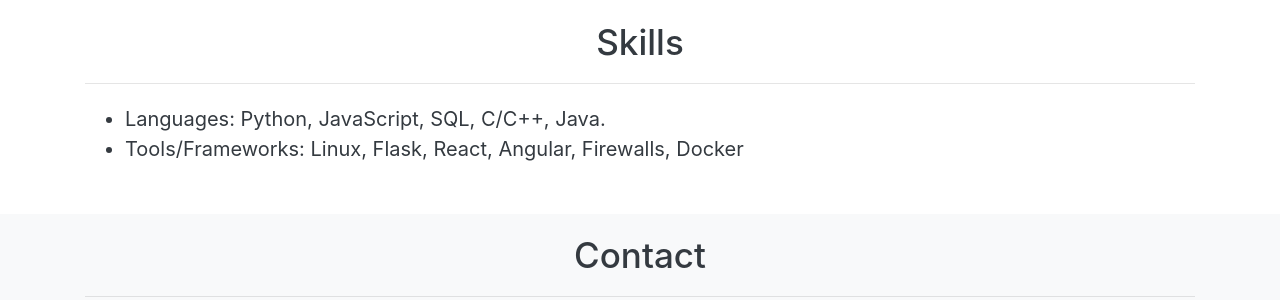
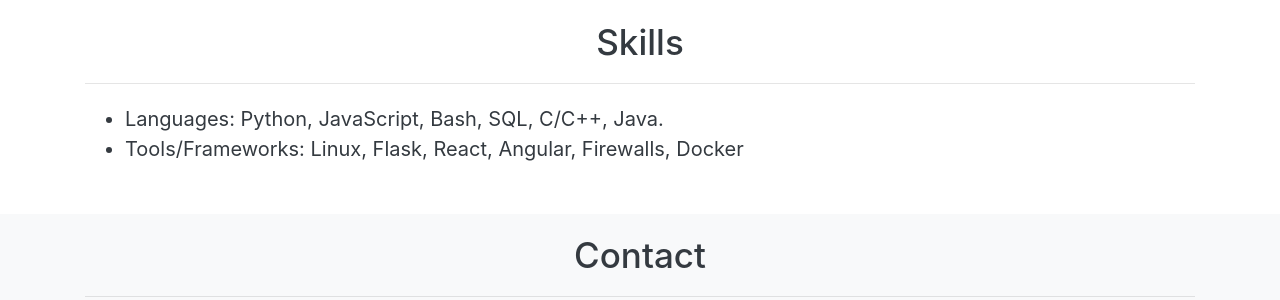
Before and after one commit to takasoft/takasoft.github.io, a Jekyll site: the page built from about.html, in a window 1280 px wide and 900 px high, scrolled down 2161 px. Shown: the part 273-573 px from the top of the window. Built offline with Jekyll 4.4.1, drawn with Linux system fonts in a browser that asks for light colours.

Commit message:
Update about.html

```diff
--- a/about.html
+++ b/about.html
@@ -143,7 +143,7 @@ filetype: html
     <h3 class="story-title">Skills</h3>
     <hr>
     <ul>
-      <li>Languages: Python, JavaScript, SQL, C/C++, Java.</li>
+      <li>Languages: Python, JavaScript, Bash, SQL, C/C++, Java.</li>
       <li>Tools/Frameworks: Linux, Flask, React, Angular, Firewalls, Docker</li>
     </ul>
   </div>
```
